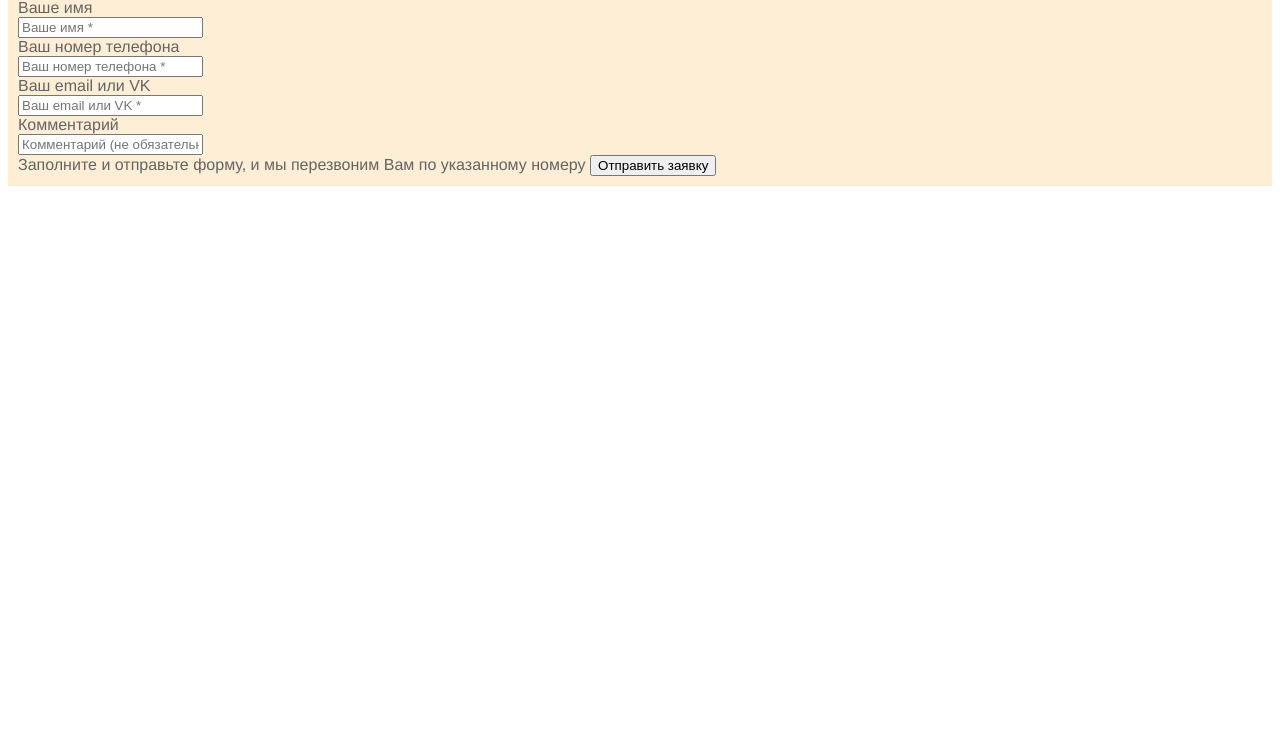
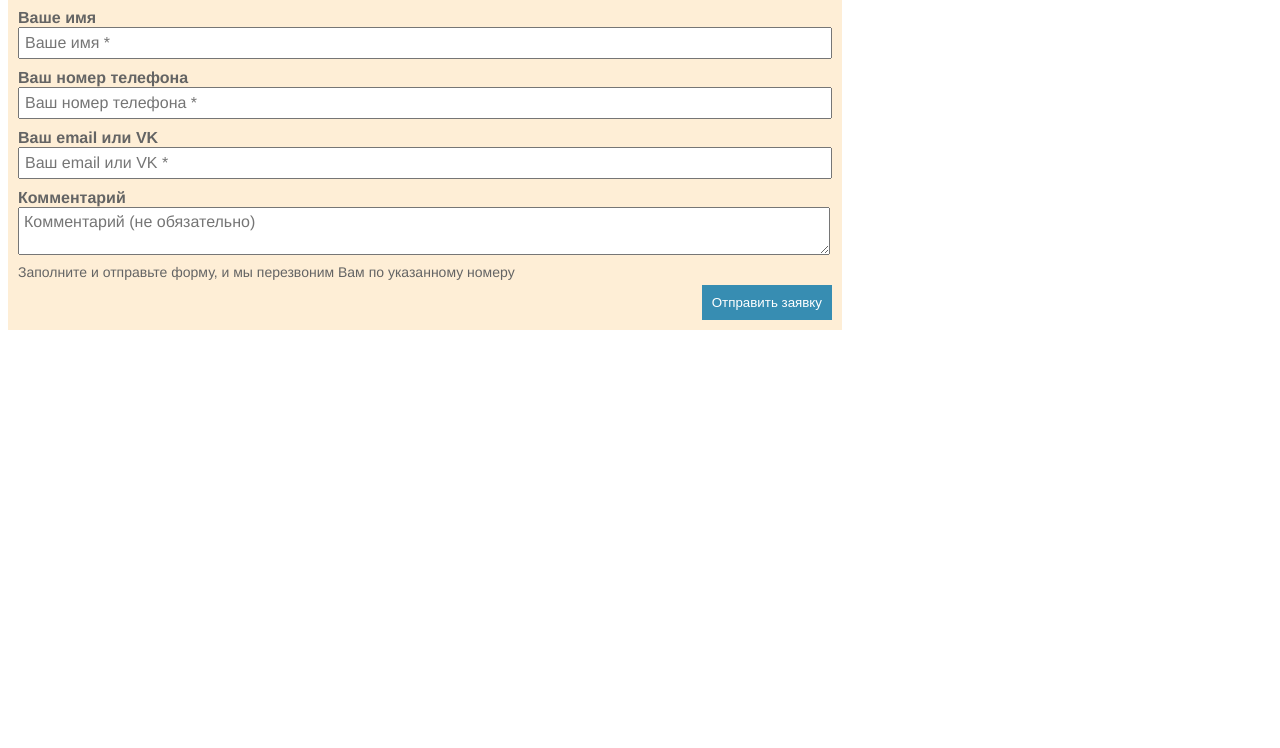
Before and after one commit to schredingercat/AcademItSchoolWeb, a plain HTML site: page AcademItSchoolWeb/CssForm/index.html in a window 1280 px wide. Shown: the part 52-800 px from the top of the page. Drawn offline with Linux system fonts and the light colour scheme.

Commit message:
Настройка стилей для формы

```diff
--- a/AcademItSchoolWeb/CssForm/index.html
+++ b/AcademItSchoolWeb/CssForm/index.html
@@ -8,36 +8,38 @@
 </head>
 
 <body>
+    <h3 class="header">Отправить заявку</h3>
     <div class="main">
         <form>
-            <h3 class="header">Отправить заявку</h3>
             <div>
                 <div>
-                    <label for="nameTextInput">Ваше имя</label>
+                    <label class="label" for="nameTextInput">Ваше имя</label>
                 </div>
                 <div>
-                    <input type="text" id="nameTextInput" name="nameTextInput" placeholder="Ваше имя *" />
+                    <input class="input" type="text" id="nameTextInput" name="nameTextInput" placeholder="Ваше имя *" />
                 </div>
                 <div>
-                    <label for="numberTextInput">Ваш номер телефона</label>
+                    <label class="label" for="numberTextInput">Ваш номер телефона</label>
                 </div>
                 <div>
-                    <input type="text" id="numberTextInput" name="numberTextInput" placeholder="Ваш номер телефона *" />
+                    <input class="input" type="text" id="numberTextInput" name="numberTextInput" placeholder="Ваш номер телефона *" />
                 </div>
                 <div>
-                    <label for="emailTextInput">Ваш email или VK</label>
+                    <label class="label" for="emailTextInput">Ваш email или VK</label>
                 </div>
                 <div>
-                    <input type="text" id="emailTextInput" name="emailTextInput" placeholder="Ваш email или VK *" />
+                    <input class="input" type="text" id="emailTextInput" name="emailTextInput" placeholder="Ваш email или VK *" />
                 </div>
                 <div>
-                    <label for="commentTextArea">Комментарий</label>
+                    <label class="label" for="commentTextArea">Комментарий</label>
                 </div>
                 <div>
-                    <input id="commentTextArea" name="commentTextArea" placeholder="Комментарий (не обязательно)" />
+                    <textarea class="input" id="commentTextArea" name="commentTextArea" placeholder="Комментарий (не обязательно)"></textarea>
                 </div>
-                <label>Заполните и отправьте форму, и мы перезвоним Вам по указанному номеру</label>
-                <button type="submit">Отправить заявку</button>
+                <div>
+                    <label class="note">Заполните и отправьте форму, и мы перезвоним Вам по указанному номеру</label>
+                </div>
+                <button class="button" type="submit">Отправить заявку</button>
 
             </div>
         </form>
--- a/AcademItSchoolWeb/CssForm/style.css
+++ b/AcademItSchoolWeb/CssForm/style.css
@@ -1,15 +1,46 @@
+body {
+    font-family: Helvetica, Arial, sans-serif;
+    font-size: 16px;
+    color: #646464;
+}
+
 .main {
     background-color: #feeed6;
-    color: #646464;
     padding: 10px;
-    font-family: Helvetica, Arial, sans-serif;
-    font-size: 16px;
+    display: inline-block;
 }
 
 .header {
     font-size: 24px;
     font-family: inherit;
-    margin: 0px 0px 5px;
+    margin: 0 0 5px;
+}
+
+.label {
+    font-weight: bold;
+    display: inline-block;
+    margin-top: 10px;
+}
+
+.input {
+    padding: 5px;
+    font-family: inherit;
+    font-size: inherit;
+    width: 800px;
+}
+
+.note {
+    font-size: 14px;
+    display: inline-block;
+    margin: 5px 0;
+}
+
+.button {
+    background: #378db2;
+    color: white;
+    border: 0;
+    padding: 10px;
+    float: right;
 }
 
 .text-blue {
```
